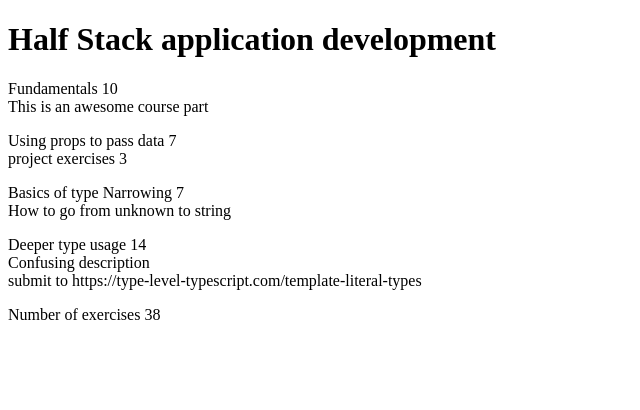
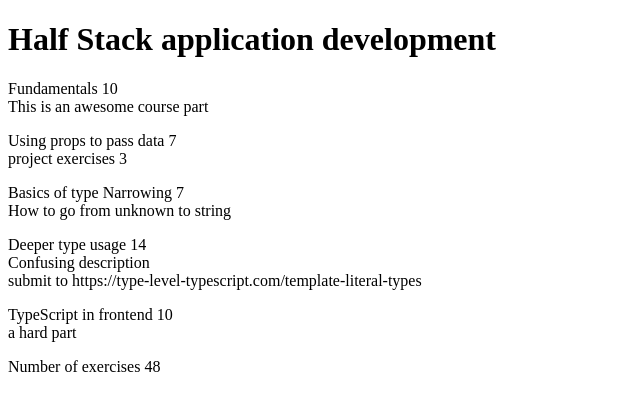
Before and after one commit to mykola-lp/fs-typescript, a React (Vite) app in the folder course/: page / in a window 1280 px wide. Shown: the top 410 px of the page, without its empty margins (0-640 px from the left). Built offline with nearby package versions, Linux system fonts and the light colour scheme.

Commit message:
add new basic course part to courseParts

```diff
--- a/course/src/App.tsx
+++ b/course/src/App.tsx
@@ -33,6 +33,12 @@ const App = () => {
       backgroundMaterial: "https://type-level-typescript.com/template-literal-types",
       kind: "background"
     },
+    {
+      name: "TypeScript in frontend",
+      exerciseCount: 10,
+      description: "a hard part",
+      kind: "basic",
+    },
   ];
 
   const totalExercises = courseParts.reduce((sum, part) => sum + part.exerciseCount, 0);
```
